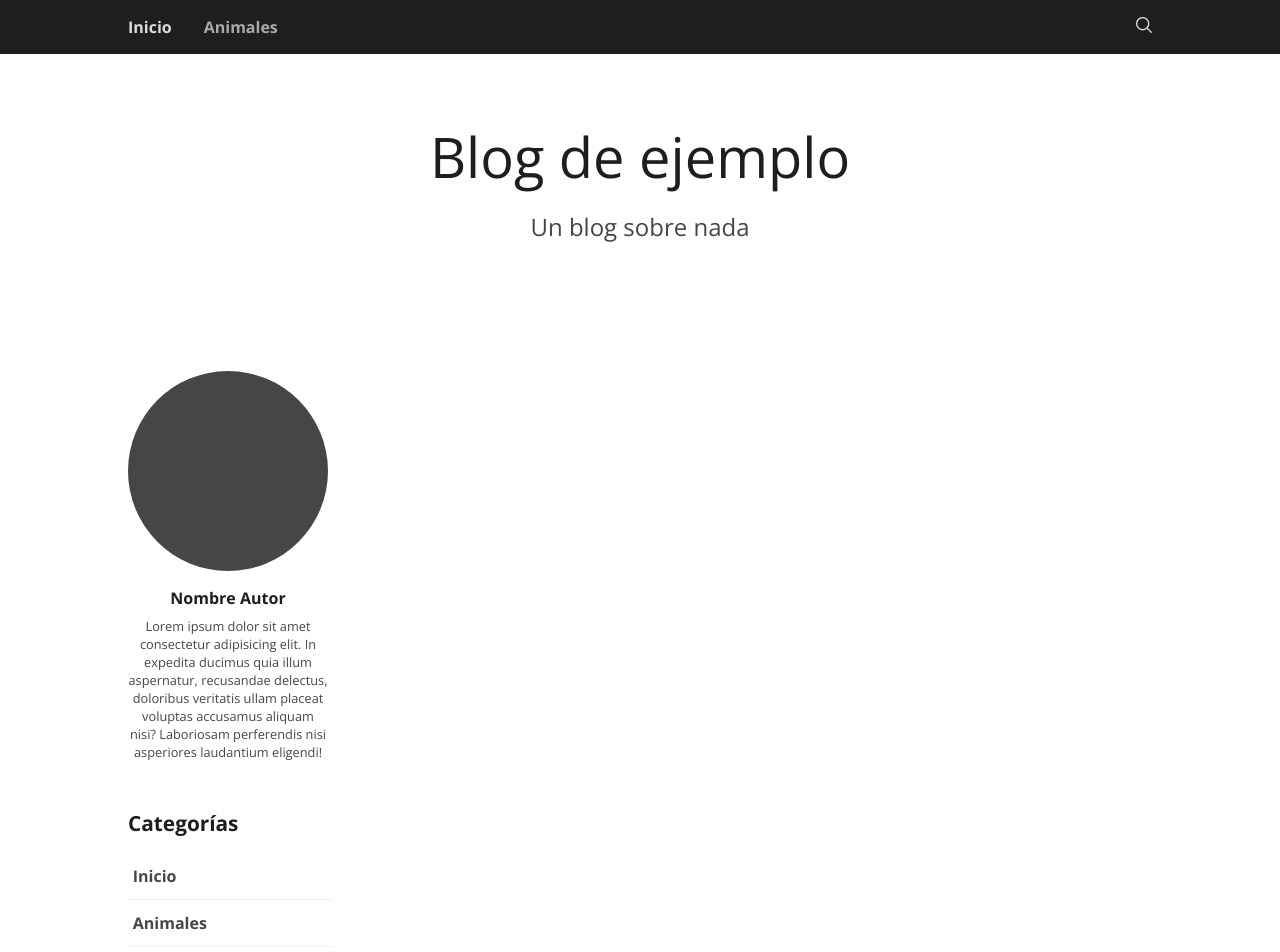
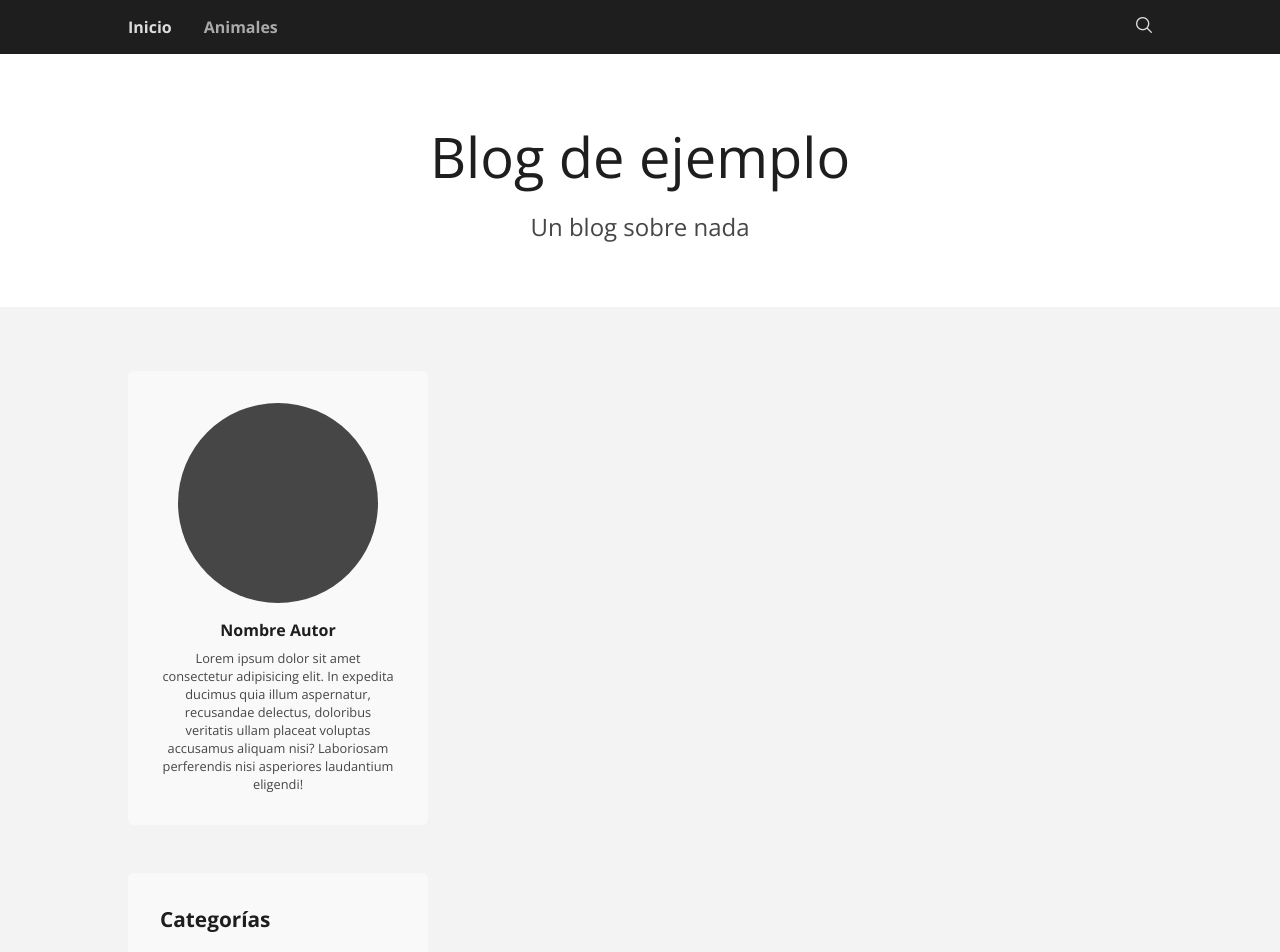
Before and after one commit to joaquinrmi/blog, a React (Create React App) app: page / in a window 1280 px wide. Shown: the top 952 px of the page. Built offline with nearby package versions, Linux system fonts and the light colour scheme.

Commit message:
Change page colors

```diff
--- a/src/app/app.scss
+++ b/src/app/app.scss
@@ -3,6 +3,7 @@ body
     margin: 0;
     padding: 0;
     font-family: 'Open Sans', sans-serif;
+    background-color: rgb(243, 243, 243);
 }
 
 i
--- a/src/pages/public/public.scss
+++ b/src/pages/public/public.scss
@@ -5,8 +5,10 @@
     align-items: center;
     gap: 1em;
     width: 100%;
-    padding: 4em 2em 8em 2em;
+    padding: 4em 2em 4em 2em;
+    margin: 0 0 4em 0;
     box-sizing: border-box;
+    background-color: #fff;
 
     h1
     {
@@ -25,7 +27,7 @@
     }
 }
 
-$left-section-width: 200px;
+$left-section-width: 300px;
 
 .main-content
 {
@@ -56,12 +58,18 @@ $left-section-width: 200px;
                 display: flex;
                 flex-direction: column;
                 justify-content: flex-start;
+                align-items: center;
                 gap: 1em;
+                padding: 2em;
+                box-sizing: border-box;
+                background-color: rgb(249, 249, 249);
+                border-radius: 6px;
 
                 .photo-container
                 {
                     overflow: hidden;
-                    height: $left-section-width;
+                    width: 200px;
+                    height: 200px;
                     border-radius: 300px;
                     background-color: rgb(70, 70, 70);
                 }
@@ -95,6 +103,10 @@ $left-section-width: 200px;
                 display: flex;
                 flex-direction: column;
                 gap: 1em;
+                padding: 2em;
+                box-sizing: border-box;
+                background-color: rgb(249, 249, 249);
+                border-radius: 6px;
 
                 .title
                 {
@@ -118,13 +130,13 @@ $left-section-width: 200px;
                             padding: 0.75em 0 0.75em 0.3em;
                             text-decoration: none;
                             font-weight: 700;
-                            border-bottom: 1px solid rgb(240, 240, 240);
+                            border-bottom: 1px solid rgb(221, 221, 221);
                             color:rgb(70, 70, 70);
                         }
 
                         a:hover
                         {
-                            background-color: rgb(240, 240, 240);
+                            background-color: rgb(221, 221, 221);
                         }
                     }
                 }
```
